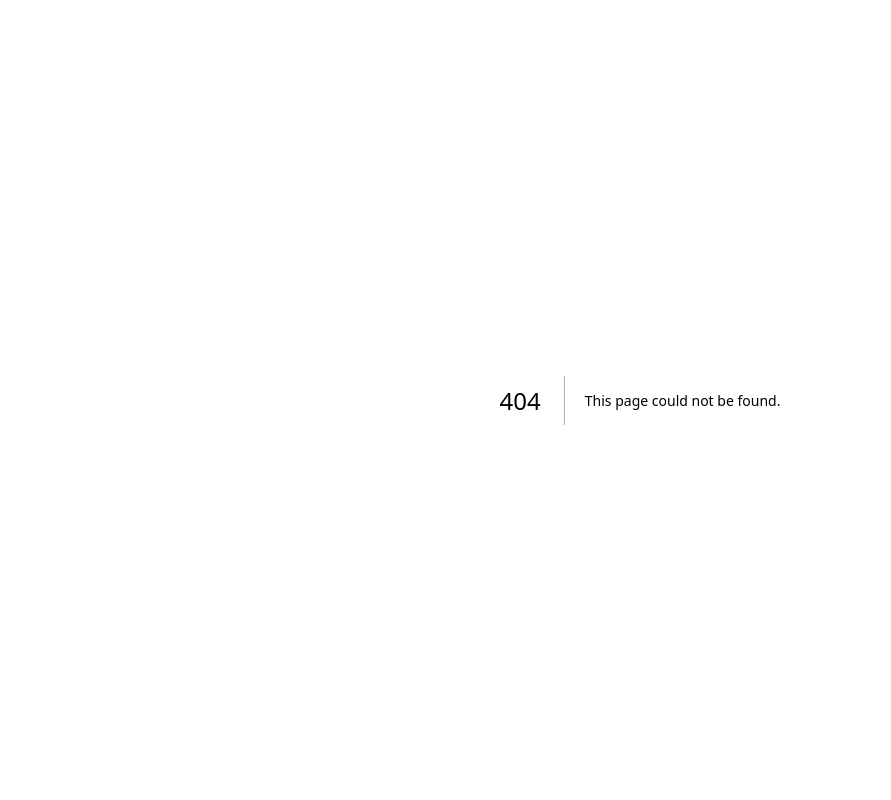
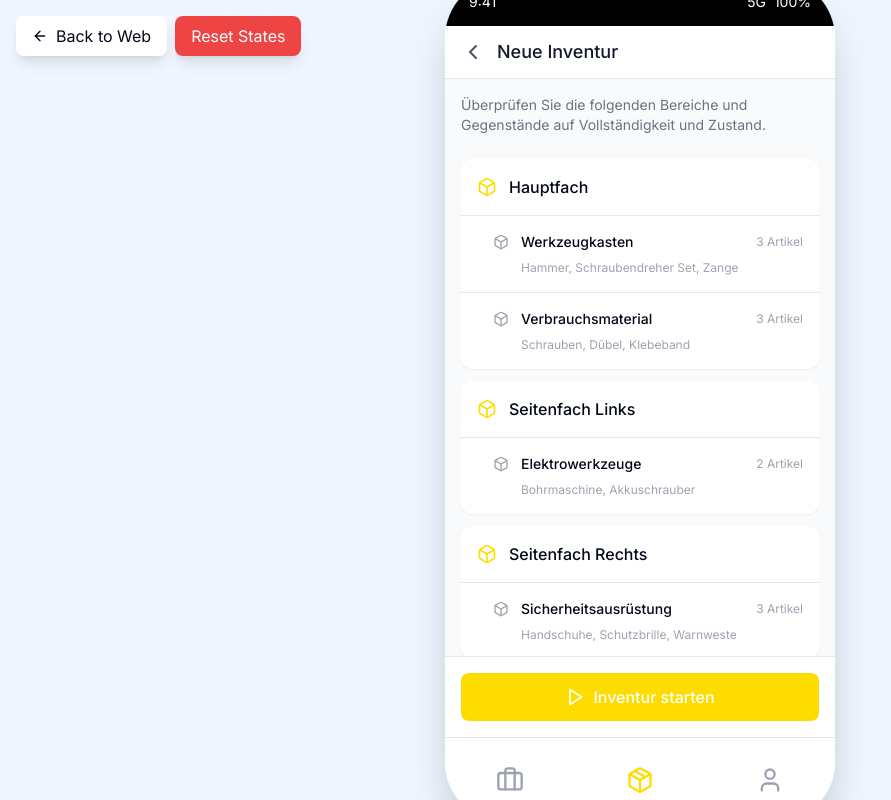
Before and after one commit to ladwig/daniels-lubo-frontend, a Next.js app: page /mobile/inventory/1/new-check in a window 1280 px wide. Before the commit this address had no page. Shown: the whole page, without its empty margins (0-891 px from the left). Built offline with nearby package versions, Linux system fonts and the light colour scheme.

Commit message:
basic inventory check

```diff
--- /dev/null
+++ b/src/app/mobile/inventory/[id]/new-check/page.tsx
@@ -0,0 +1,147 @@
+"use client"
+
+import Link from "next/link"
+import { ChevronLeft, ChevronRight, Box, Play } from "lucide-react"
+import { NavigationBar } from "@/components/mobile/navigation-bar"
+
+// Mock data for inventory items structure
+const inventoryStructure = [
+  {
+    id: "box1",
+    name: "Hauptfach",
+    type: "box",
+    items: [
+      {
+        id: "box1.1",
+        name: "Werkzeugkasten",
+        type: "box",
+        items: [
+          { id: "item1", name: "Hammer", type: "item" },
+          { id: "item2", name: "Schraubendreher Set", type: "item" },
+          { id: "item3", name: "Zange", type: "item" }
+        ]
+      },
+      {
+        id: "box1.2",
+        name: "Verbrauchsmaterial",
+        type: "box",
+        items: [
+          { id: "item4", name: "Schrauben", type: "item" },
+          { id: "item5", name: "Dübel", type: "item" },
+          { id: "item6", name: "Klebeband", type: "item" }
+        ]
+      }
+    ]
+  },
+  {
+    id: "box2",
+    name: "Seitenfach Links",
+    type: "box",
+    items: [
+      {
+        id: "box2.1",
+        name: "Elektrowerkzeuge",
+        type: "box",
+        items: [
+          { id: "item7", name: "Bohrmaschine", type: "item" },
+          { id: "item8", name: "Akkuschrauber", type: "item" }
+        ]
+      }
+    ]
+  },
+  {
+    id: "box3",
+    name: "Seitenfach Rechts",
+    type: "box",
+    items: [
+      {
+        id: "box3.1",
+        name: "Sicherheitsausrüstung",
+        type: "box",
+        items: [
+          { id: "item9", name: "Handschuhe", type: "item" },
+          { id: "item10", name: "Schutzbrille", type: "item" },
+          { id: "item11", name: "Warnweste", type: "item" }
+        ]
+      }
+    ]
+  }
+]
+
+export default function NewInventoryCheckPage() {
+  return (
+    <div className="flex flex-col h-full">
+      {/* App Bar */}
+      <div className="bg-white border-b px-4 py-3 flex items-center justify-between">
+        <div className="flex items-center gap-3">
+          <Link href=".." className="text-gray-600">
+            <ChevronLeft className="w-6 h-6" />
+          </Link>
+          <span className="text-gray-900 text-lg font-medium">
+            Neue Inventur
+          </span>
+        </div>
+      </div>
+
+      {/* Content */}
+      <div className="flex-1 overflow-auto">
+        <div className="p-4">
+          <div className="text-sm text-gray-500 mb-6">
+            Überprüfen Sie die folgenden Bereiche und Gegenstände auf Vollständigkeit und Zustand.
+          </div>
+
+          {/* Inventory Structure */}
+          <div className="space-y-3">
+            {inventoryStructure.map((box) => (
+              <div key={box.id} className="bg-white rounded-xl shadow-sm overflow-hidden">
+                {/* Main Box */}
+                <div className="p-4 border-b">
+                  <div className="flex items-center gap-3">
+                    <Box className="w-5 h-5 text-[#FEDC00]" />
+                    <span className="font-medium">{box.name}</span>
+                  </div>
+                </div>
+
+                {/* Sub Boxes */}
+                <div className="divide-y">
+                  {box.items.map((subBox) => (
+                    <div key={subBox.id} className="p-4 pl-8">
+                      <div className="flex items-center justify-between">
+                        <div className="flex items-center gap-3">
+                          <Box className="w-4 h-4 text-gray-400" />
+                          <span className="text-sm font-medium">{subBox.name}</span>
+                        </div>
+                        <div className="text-xs text-gray-400">
+                          {subBox.items.length} Artikel
+                        </div>
+                      </div>
+                      {/* Items Preview */}
+                      <div className="mt-2 pl-7">
+                        <p className="text-xs text-gray-400">
+                          {subBox.items.map(item => item.name).join(', ')}
+                        </p>
+                      </div>
+                    </div>
+                  ))}
+                </div>
+              </div>
+            ))}
+          </div>
+        </div>
+      </div>
+
+      {/* Action Button */}
+      <div className="border-t bg-white p-4">
+        <Link
+          href="start-check"
+          className="w-full bg-[#FEDC00] text-white py-3 rounded-lg font-medium hover:bg-[#E5C700] active:bg-[#D1B600] flex items-center justify-center gap-2"
+        >
+          <Play className="w-5 h-5" />
+          <span>Inventur starten</span>
+        </Link>
+      </div>
+
+      <NavigationBar />
+    </div>
+  )
+}
--- /dev/null
+++ b/src/app/mobile/inventory/[id]/start-check/page.tsx
@@ -0,0 +1,122 @@
+"use client"
+
+import { useState } from "react"
+import Link from "next/link"
+import { ChevronLeft, ChevronRight, Box, Minus, Plus } from "lucide-react"
+import { NavigationBar } from "@/components/mobile/navigation-bar"
+
+// Mock data for a single item check
+const mockItem = {
+  id: "item1",
+  name: "Hammer",
+  location: {
+    main: "Hauptfach",
+    sub: "Werkzeugkasten"
+  },
+  expectedAmount: 2,
+  imageUrl: "/images/tools/hammer.jpg" // This would be a real image path in production
+}
+
+export default function InventoryCheckPage() {
+  const [amount, setAmount] = useState(mockItem.expectedAmount)
+
+  const handleDecrement = () => {
+    if (amount > 0) setAmount(amount - 1)
+  }
+
+  const handleIncrement = () => {
+    setAmount(amount + 1)
+  }
+
+  return (
+    <div className="flex flex-col h-full">
+      {/* App Bar */}
+      <div className="bg-white border-b px-4 py-3 flex items-center justify-between">
+        <div className="flex items-center gap-3">
+          <Link href=".." className="text-gray-600">
+            <ChevronLeft className="w-6 h-6" />
+          </Link>
+          <span className="text-gray-900 text-lg font-medium">
+            Inventurprüfung
+          </span>
+        </div>
+      </div>
+
+      {/* Content */}
+      <div className="flex-1 overflow-auto bg-gray-50">
+        {/* Location Info */}
+        <div className="bg-white px-4 py-3 border-b">
+          <div className="flex items-center gap-2">
+            <Box className="w-5 h-5 text-[#FEDC00]" />
+            <div>
+              <div className="text-sm font-medium">{mockItem.location.main}</div>
+              <div className="text-xs text-gray-500">{mockItem.location.sub}</div>
+            </div>
+          </div>
+        </div>
+
+        <div className="p-4">
+          {/* Item Card */}
+          <div className="bg-white rounded-xl shadow-sm overflow-hidden">
+            {/* Image */}
+            <div className="aspect-video bg-gray-100 flex items-center justify-center">
+              {/* This would be a real image in production */}
+              <div className="w-32 h-32 bg-gray-200 rounded-lg animate-pulse" />
+            </div>
+
+            {/* Item Details */}
+            <div className="p-4">
+              <h2 className="text-lg font-medium mb-6">{mockItem.name}</h2>
+
+              {/* Amount Inputs Side by Side */}
+              <div className="grid grid-cols-2 gap-4">
+                {/* Expected Amount */}
+                <div>
+                  <div className="text-sm text-gray-500 mb-2">Erwartete Menge</div>
+                  <div className="text-3xl font-medium">{mockItem.expectedAmount}</div>
+                </div>
+
+                {/* Actual Amount */}
+                <div>
+                  <div className="text-sm text-gray-500 mb-2">Tatsächliche Menge</div>
+                  <div className="flex items-center gap-2">
+                    <button
+                      onClick={handleDecrement}
+                      className="w-10 h-10 rounded-full bg-gray-100 flex items-center justify-center hover:bg-gray-200"
+                    >
+                      <Minus className="w-5 h-5 text-gray-600" />
+                    </button>
+
+                    <div className="text-3xl font-medium w-10 text-center">
+                      {amount}
+                    </div>
+
+                    <button
+                      onClick={handleIncrement}
+                      className="w-10 h-10 rounded-full bg-gray-100 flex items-center justify-center hover:bg-gray-200"
+                    >
+                      <Plus className="w-5 h-5 text-gray-600" />
+                    </button>
+                  </div>
+                </div>
+              </div>
+            </div>
+          </div>
+        </div>
+      </div>
+
+      {/* Action Button */}
+      <div className="border-t bg-white p-4">
+        <Link
+          href="next-item"
+          className="w-full bg-[#FEDC00] text-white py-3 rounded-lg font-medium hover:bg-[#E5C700] active:bg-[#D1B600] flex items-center justify-center gap-2"
+        >
+          <span>Weiter</span>
+          <ChevronRight className="w-5 h-5" />
+        </Link>
+      </div>
+
+      <NavigationBar />
+    </div>
+  )
+}
--- a/src/app/mobile/inventory/page.tsx
+++ b/src/app/mobile/inventory/page.tsx
@@ -67,7 +67,8 @@ export default function InventoryPage() {
       </div>
 
       {/* Content */}
-      <div className="flex-1 p-4 overflow-auto">
+      <div className="flex-1 overflow-auto">
+        <div className="p-4">
           {!selectedVehicle ? (
             // Vehicle List
             <div className="space-y-3">
@@ -99,36 +100,11 @@ export default function InventoryPage() {
           ) : (
             // Vehicle Detail with Checks
             <div>
-            {/* Vehicle Info */}
-            <div className="bg-white rounded-xl p-4 shadow-sm mb-6">
-              <div className="flex items-start gap-3">
-                <Car className="w-5 h-5 text-[#FEDC00] mt-1" />
-                <div>
-                  <h3 className="font-medium">{selectedVehicle.licensePlate}</h3>
-                  <p className="text-xs text-gray-400 mt-1">{selectedVehicle.type}</p>
-                </div>
-              </div>
-            </div>
-
-            {/* Action Button */}
-            <div className="mb-6">
-              <Link
-                href={`/mobile/inventory/${selectedVehicle.id}/new-check`}
-                className="w-full bg-[#FEDC00] text-white py-3 rounded-lg font-medium hover:bg-[#E5C700] active:bg-[#D1B600] flex items-center justify-center gap-2"
-              >
-                <Plus className="w-5 h-5" />
-                <span>Neue Inventur</span>
-              </Link>
-            </div>
-
-            {/* Checks List */}
-            <div>
               <h3 className="text-sm font-medium text-gray-900 mb-4">Inventurprüfungen</h3>
               <div className="space-y-3">
                 {selectedVehicle.checks.map((check) => (
-                  <Link
+                  <div
                     key={check.id}
-                    href={`/mobile/inventory/${selectedVehicle.id}/check/${check.id}`}
                     className="block bg-white rounded-xl p-4 shadow-sm"
                   >
                     <div className="flex items-center justify-between">
@@ -138,13 +114,26 @@ export default function InventoryPage() {
                       </div>
                       <ChevronRight className="w-5 h-5 text-gray-400" />
                     </div>
-                  </Link>
+                  </div>
                 ))}
-              </div>
               </div>
             </div>
           )}
         </div>
+      </div>
+
+      {/* Action Button */}
+      {selectedVehicle && (
+        <div className="border-t bg-white p-4">
+          <Link
+            href={`/mobile/inventory/${selectedVehicle.id}/new-check`}
+            className="w-full bg-[#FEDC00] text-white py-3 rounded-lg font-medium hover:bg-[#E5C700] active:bg-[#D1B600] flex items-center justify-center gap-2"
+          >
+            <Plus className="w-5 h-5" />
+            <span>Neue Inventur</span>
+          </Link>
+        </div>
+      )}
 
       <NavigationBar />
     </div>
```
Lines whose indentation alone changed are shown as unchanged.
